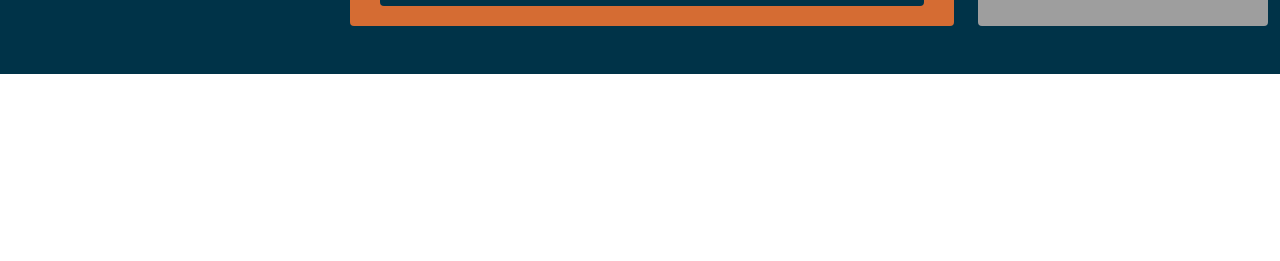
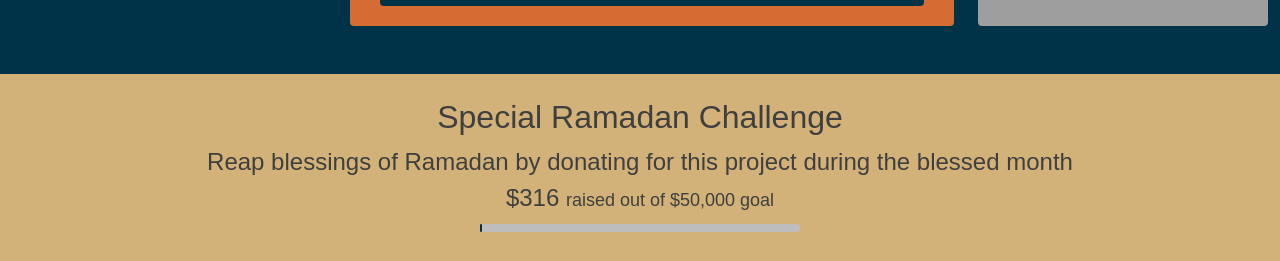
Before and after one commit to tofik-khan/mka-africa-development-project, a Next.js app: page / in a window 1280 px wide. Shown: the part 607-868 px from the top of the page. Before the commit the page ends 800 px from the top, so only its background shows below. Built offline with nearby package versions, Linux system fonts and the light colour scheme; grey boxes are pictures that could not be loaded.

Commit message:
Create Ramadan Challenge Banner

```diff
--- a/pages/index.js
+++ b/pages/index.js
@@ -1,13 +1,68 @@
 import React from "react";
+import styled from "styled-components";
 
 import Hero from "../partials/homepage/hero";
 import { Navigation } from "../partials/Nav";
+
+const RamadanChallengeContainer = styled.div`
+  width: 100%;
+  background-color: #d2b278;
+  padding: 24px 0px;
+  text-align: center;
+`;
+
+//Move to Components
+const Text = styled.p`
+  font-family: "Poppins", sans-serif;
+  margin: 0;
+  color: #3f3f3f;
+  font-size: ${(props) => props.size || "12px;"};
+  margin-bottom: ${(props) => props.marginBottom || "0"};
+`;
+
+const H2 = styled.h2`
+  font-family: "Poppins", sans-serif;
+  color: #3f3f3f;
+`;
+
+const ProgressBarContainer = styled.div`
+  width: 25%;
+  height: 8px;
+  background-color: #bdbdbd;
+  border-radius: 4px;
+  margin: 8px auto;
+
+  @media only screen and (max-width: 768px) {
+    width: 75%;
+  }
+`;
+
+const ProgressBar = styled.div`
+  width: ${(props) => props.percentage}%;
+  height: 8px;
+  border-radius: 4px;
+  background-color: #003348;
+`;
 
 export default function Page() {
   return (
     <>
       <Navigation />
       <Hero />
+      <RamadanChallengeContainer>
+        <H2>Special Ramadan Challenge</H2>
+        <Text size="24px">
+          Reap blessings of Ramadan by donating for this project during the
+          blessed month
+        </Text>
+        <Text size="24px">
+          {`$316 `}
+          <span style={{ fontSize: "18px" }}>raised out of $50,000 goal</span>
+        </Text>
+        <ProgressBarContainer>
+          <ProgressBar percentage={(316 / 50000) * 100} />
+        </ProgressBarContainer>
+      </RamadanChallengeContainer>
     </>
   );
 }
```
